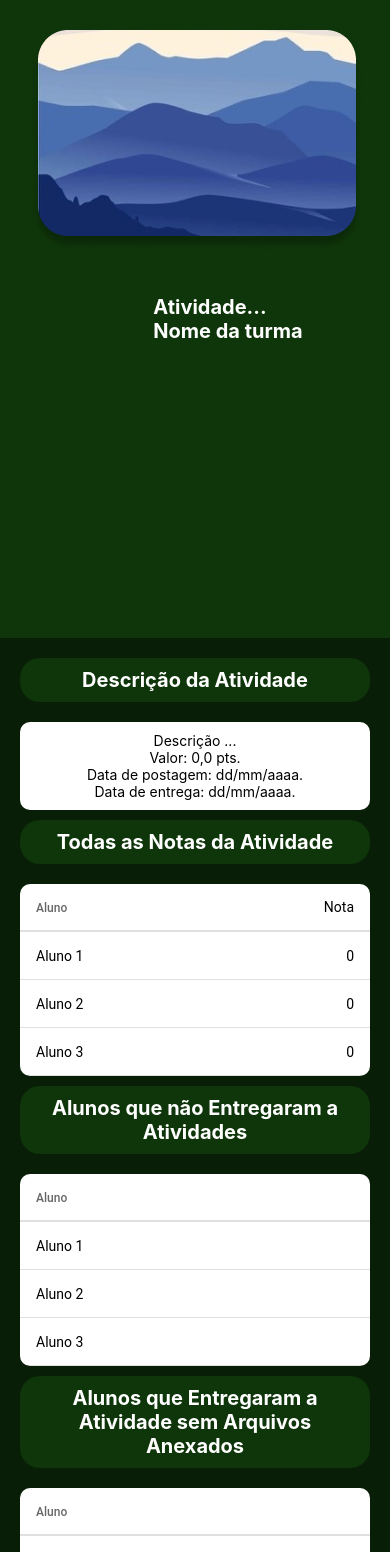
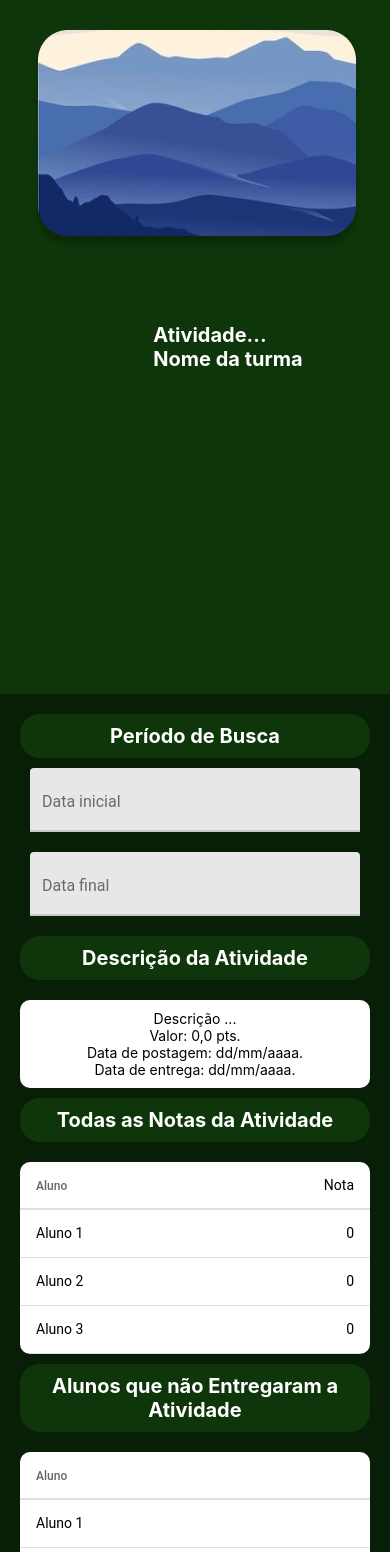
Before and after one commit to rogerio-costa/SalaAdmin, a React Native app: screen /AtividadeScreen in a window 390 px wide. Shown: the top 1552 px of the page. Built offline with nearby package versions, Linux system fonts and the light colour scheme.

Commit message:
Atualizações

```diff
--- a/src/screens/alunoScreen/index.tsx
+++ b/src/screens/alunoScreen/index.tsx
@@ -52,28 +52,28 @@ export default function AlunoScreen({ route, navigation }) {
 
                     <View style={{ marginBottom: 10 }}>
                         <View style={{ padding: 10, alignItems: 'center', justifyContent: 'center', backgroundColor: '#0F360A', borderRadius: 20 }}>
-                            <Text style={{ fontSize: 20, color: 'white', fontWeight: 'bold', textAlign: 'center' }}>Turmas Matriculadas</Text>
+                            <Text style={{ fontSize: 20, color: 'white', fontWeight: 'bold', textAlign: 'center' }}>Notas por Atividade</Text>
                         </View>
 
                         <View style={{ alignItems: 'center', justifyContent: 'center', marginTop: 20 }}>
                             <DataTable style={{ backgroundColor: 'white', borderRadius: 10 }}>
                                 <DataTable.Header>
-                                    <DataTable.Title>Disciplina</DataTable.Title>
+                                    <DataTable.Title>Atividade</DataTable.Title>
                                     <DataTable.Title numeric>Nota</DataTable.Title>
                                 </DataTable.Header>
 
                                 <DataTable.Row>
-                                    <DataTable.Cell>Disciplina 1</DataTable.Cell>
+                                    <DataTable.Cell>Atividade 1</DataTable.Cell>
                                     <DataTable.Cell numeric>0,0</DataTable.Cell>
                                 </DataTable.Row>
 
                                 <DataTable.Row>
-                                    <DataTable.Cell>Disciplina 2</DataTable.Cell>
+                                    <DataTable.Cell>Atividade 2</DataTable.Cell>
                                     <DataTable.Cell numeric>0,0</DataTable.Cell>
                                 </DataTable.Row>
 
                                 <DataTable.Row>
-                                    <DataTable.Cell>Disciplina 3</DataTable.Cell>
+                                    <DataTable.Cell>Atividade 3</DataTable.Cell>
                                     <DataTable.Cell numeric>0,0</DataTable.Cell>
                                 </DataTable.Row>
 
--- a/src/screens/atividadeScreen/index.tsx
+++ b/src/screens/atividadeScreen/index.tsx
@@ -3,6 +3,10 @@ import { Text, View, ImageBackground, ScrollView } from 'react-native';
 import { Button, DataTable, TextInput } from 'react-native-paper';
 
 export default function AtividadeScreen({ route, navigation }) {
+
+    const [text, setText] = React.useState('');
+    const [text2, setText2] = React.useState('');
+
     return (
         <ScrollView contentContainerStyle={{ backgroundColor: '#081E06' }}>
             <View style={{ flex: 1, width: '100%' }}>
@@ -24,6 +28,28 @@ export default function AtividadeScreen({ route, navigation }) {
                 </View>
 
                 <View style={{ flex: 3, padding: 20, }}>
+
+                <View style={{ marginBottom: 10 }}>
+                        <View style={{ padding: 10, alignItems: 'center', justifyContent: 'center', backgroundColor: '#0F360A', borderRadius: 20 }}>
+                            <Text style={{ fontSize: 20, color: 'white', fontWeight: 'bold', textAlign: 'center' }}>Período de Busca</Text>
+                        </View>
+
+                        <View>
+                            <TextInput style={{ margin: 10 }}
+                                label="Data inicial"
+                                value={text}
+                                onChangeText={text => setText(text)}
+                            />
+
+                            <TextInput style={{ margin: 10 }}
+                                label="Data final"
+                                value={text2}
+                                onChangeText={text2 => setText2(text2)}
+                            />
+                        </View>
+
+                    </View>
+
 
                     <View style={{ marginBottom: 10 }}>
                         <View style={{ padding: 10, alignItems: 'center', justifyContent: 'center', backgroundColor: '#0F360A', borderRadius: 20 }}>
@@ -73,7 +99,7 @@ export default function AtividadeScreen({ route, navigation }) {
 
                     <View style={{ marginBottom: 10 }}>
                         <View style={{ padding: 10, alignItems: 'center', justifyContent: 'center', backgroundColor: '#0F360A', borderRadius: 20 }}>
-                            <Text style={{ fontSize: 20, color: 'white', fontWeight: 'bold', textAlign: 'center' }}>Alunos que não Entregaram a Atividades</Text>
+                            <Text style={{ fontSize: 20, color: 'white', fontWeight: 'bold', textAlign: 'center' }}>Alunos que não Entregaram a Atividade</Text>
                         </View>
 
                         <View style={{ alignItems: 'center', justifyContent: 'center', marginTop: 20 }}>
@@ -154,7 +180,7 @@ export default function AtividadeScreen({ route, navigation }) {
 
                     <View style={{ marginBottom: 10 }}>
                         <View style={{ padding: 10, alignItems: 'center', justifyContent: 'center', backgroundColor: '#0F360A', borderRadius: 20 }}>
-                            <Text style={{ fontSize: 20, color: 'white', fontWeight: 'bold', textAlign: 'center' }}>Alunos que Zeraram Atividades</Text>
+                            <Text style={{ fontSize: 20, color: 'white', fontWeight: 'bold', textAlign: 'center' }}>Alunos que Zeraram a Atividade</Text>
                         </View>
 
                         <View style={{ alignItems: 'center', justifyContent: 'center', marginTop: 20 }}>
```
